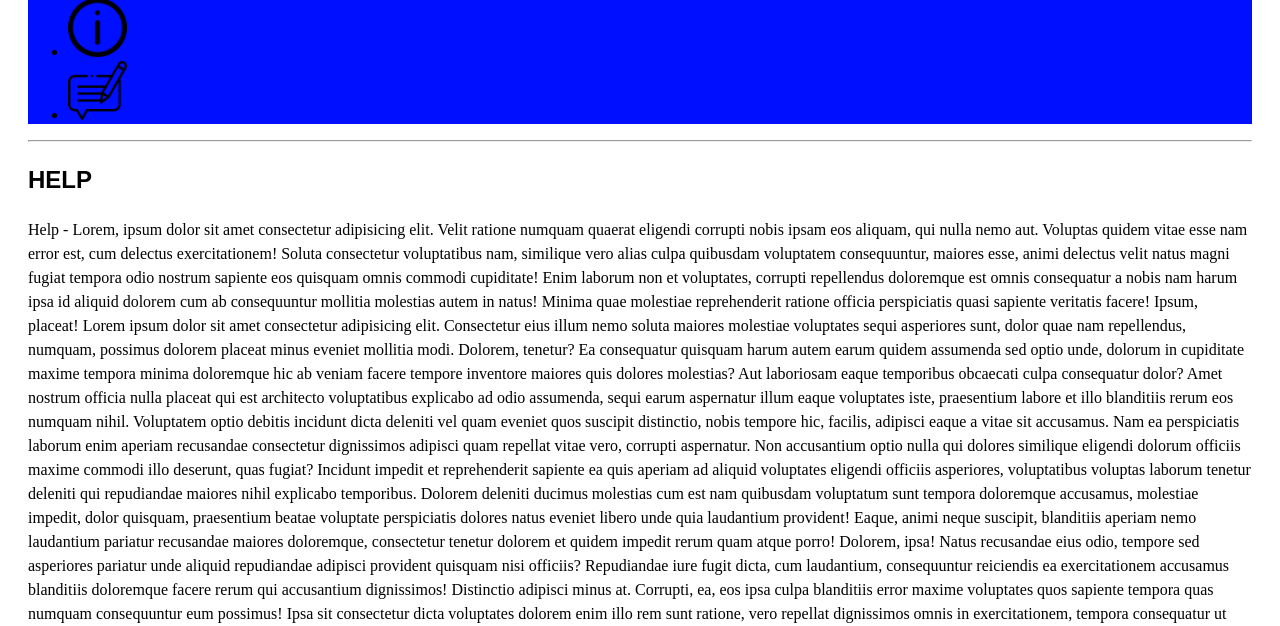
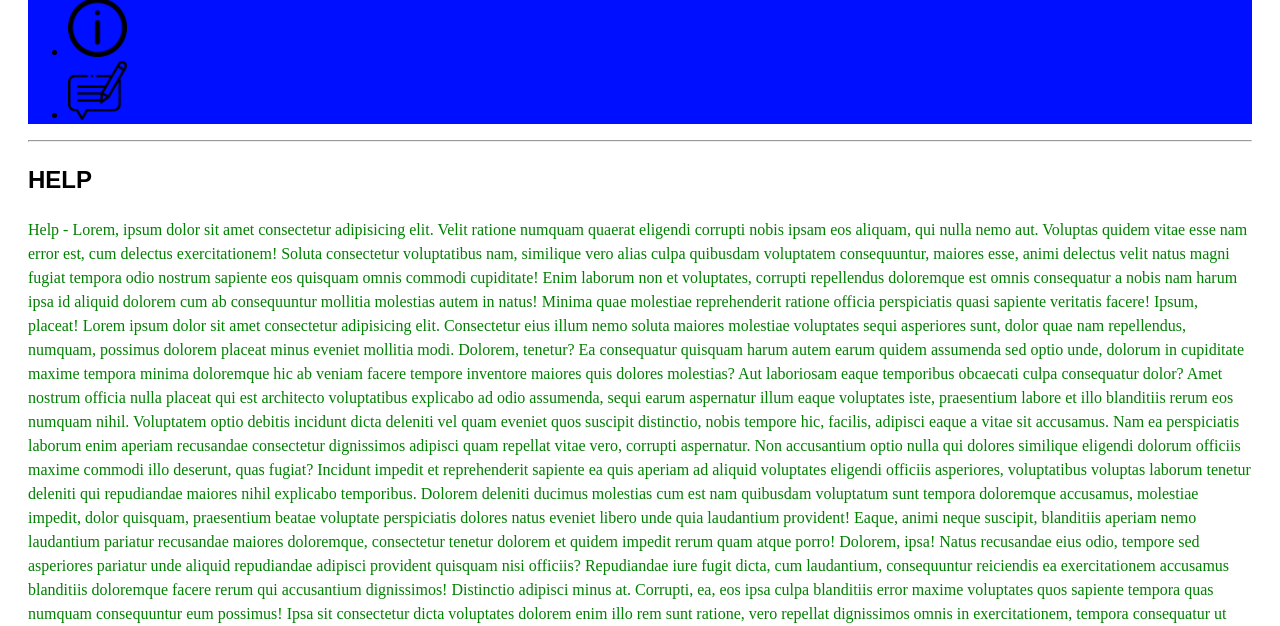
Before and after one commit to JulioSamuelOliveira/projeto-inicial, a plain HTML site: page index.html in a window 1280 px wide. Shown: the part 174-800 px from the top of the page. Drawn offline with Linux system fonts and the light colour scheme.

Commit message:
parágrafos verdes

```diff
--- a/style.css
+++ b/style.css
@@ -6,6 +6,9 @@ h1,h2{
     font-family: sans-serif;
 }
 
+p{
+    color: #008000;
+}
 .linksnavegacao{
     font-weight: bold;
 }
```
